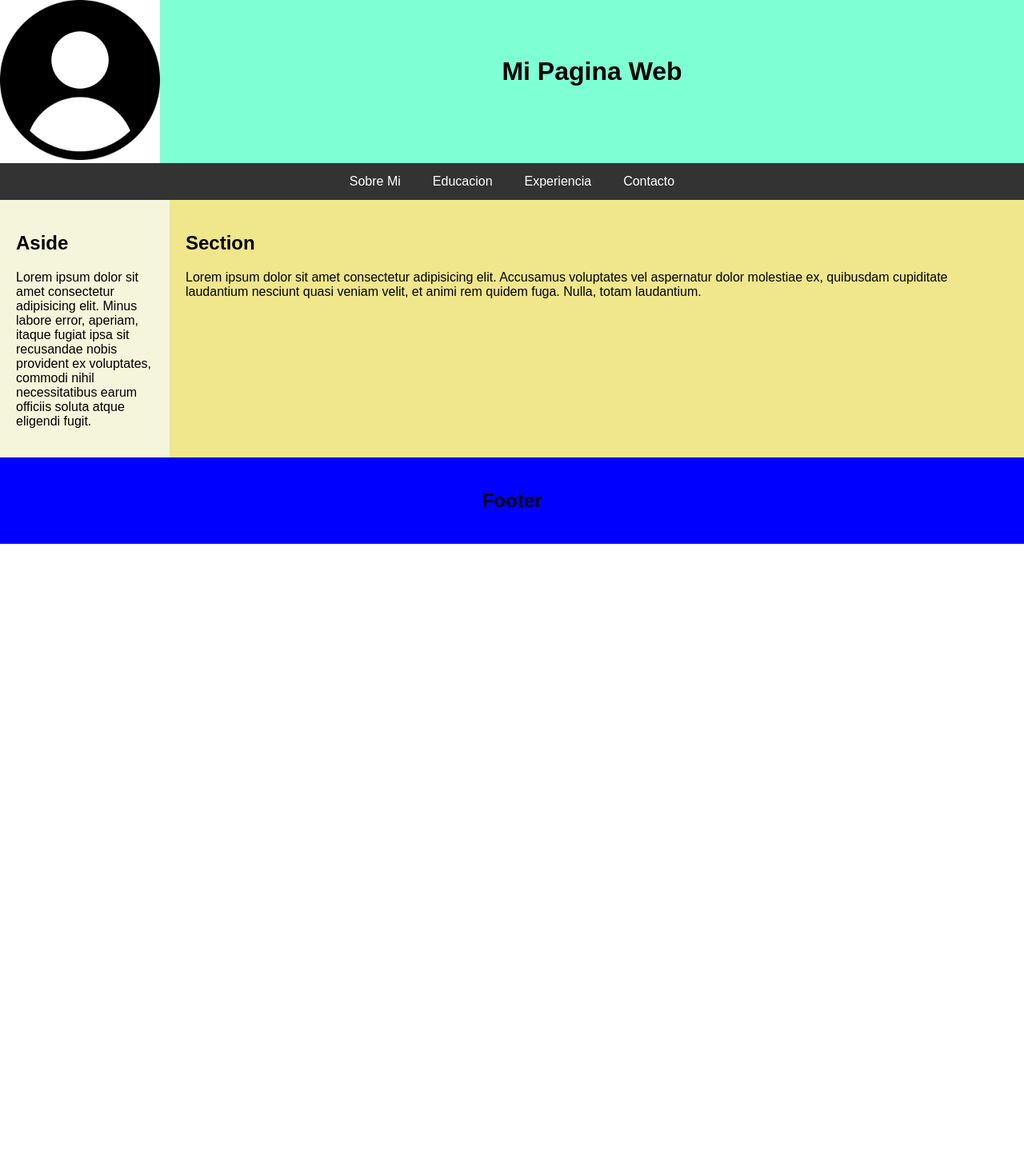
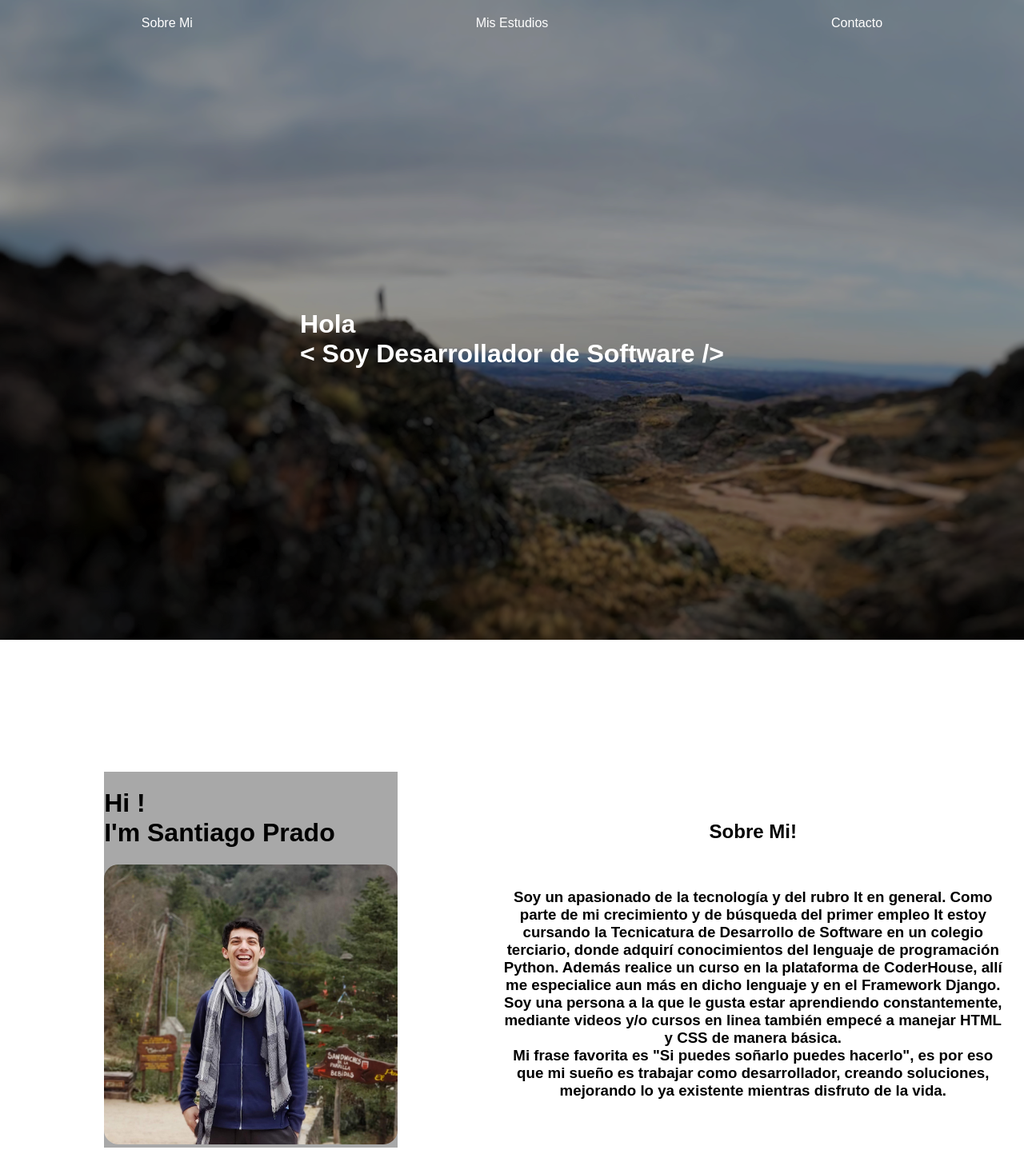
Before and after one commit to SantyPrado01/HTML, a plain HTML site: page CV-WEB/index.html in a window 1280 px wide. Shown: the top 1438 px of the page at 80% size. Before the commit the page ends 800 px from the top, so only its background shows below. Drawn offline with Linux system fonts and the light colour scheme.

Commit message:
Progreso a windows

```diff
--- a/CV-WEB/css/style.css
+++ b/CV-WEB/css/style.css
@@ -1,65 +1,118 @@
-*{
-    box-sizing: border-box;
-}
-@media screen and (max-width: 700px){
-    nav, .row-1{
-        flex-direction: column;
-    }
+body{
+    background-color:rgb(255, 255, 255);
+    font-family: Arial, Helvetica, sans-serif;
+    padding: 0;
+    margin: 0;
+    height: 100%;
+    display: flex;
+    flex-direction:column ;
+
 }
 
 
-body{
-    font-family: Arial, Helvetica, sans-serif;
-    margin:0;
-    padding: 0;
+/* Comienzo Presentacion */
+
+.flex-presentacion{
+    background-image: url('presentacion.png');
+    height: 100vh;
 }
-.row-1{
+
+nav{
+    padding-top: 20px;
+    height: 1vh;
     display: flex;
-    flex-wrap: wrap;
+    justify-content: space-around;
+}
+
+a{
+    text-decoration: none;
+    color: white;
+}
+
+.text-presentacion{
+    color: white;
+    height: 99vh;
+
+    display:flex;
+    justify-content: center;
+    align-items: center;
+}
+
+/* Fin Presentacion */
+
+/* Comienzo Sobre Mi */
+
+.flex-sobremi{
+    background-color: rgb(255, 255, 255);
+    display: flex;
+    height: 100vh;
+}
+
+.flex-item-right{
+    display: flex;
+    flex-direction: column;
+    flex-basis: 50%;
+    justify-content: center;
+    align-items: center;
+}
+.flex-item-right img{
+    border-radius: 5%;
+}
+
+.flex-item-left{
+    margin-right:25px;
+    display: flex;
+    flex-direction: column;
+    flex-basis: 50%;
+    justify-content: center;
+    align-items: center;
+    text-align: center;
 }
 .img-perfil{
-    flex: 40%;
-    height: 200px;
+    background-color: #a8a8a8;
 }
 
-header{
-    flex: 60%;
-    padding: 50px;
-    background-color: aquamarine;
-    text-align: center;
+/* Fin Sobre Mi */
+
+/* Comienzo Contacto */
+
+.flex-contacto{
+    background-color: #707070;
+    height: 100vh;
+
+
+    display:flex;
+    justify-content: center;
+    align-items: center;
 }
 
-nav {
-    display: flex;
+.redes-sociales{
+    display:flex;
     justify-content: center;
-    background-color: #333;
+    align-items: center;
+}
 
-}
-nav a {
-    text-align: center;
-    color: white;
-    padding: 14px 20px;
-    text-decoration: none;
+.redes-sociales img{
+
+    height: 50px;
+
 
 }
 
-.row-2{
-    display: flex;
-    flex-wrap: wrap;
-}
-aside{
-    flex:30px;
-    background-color: beige;
-    padding: 20px;
+/* Fin Contacto */
+
+
+
+
+h2{
+    text-align: center;
+    color: rgb(0, 0, 0);
 }
 
-section{
-    flex: 70%;
-    background-color: khaki;
-    padding: 20px;
+footer{
+    display: flex;
+    justify-content: center;
+    align-items: center;
+    height: 90px;
+    background-color: #3e3e3e;
 }
-footer{
-    padding: 20px;
-    text-align: center;
-    background-color: blue;
-}
--- a/CV-WEB/index.html
+++ b/CV-WEB/index.html
@@ -4,49 +4,65 @@
     <meta charset="UTF-8">
     <meta http-equiv="X-UA-Compatible" content="IE=edge">
     <meta name="viewport" content="width=device-width, initial-scale=1.0">
-    <link rel="stylesheet" type= "text/css" href="css/style.css">
-    <title>Proyecto-CV</title>
+    <link href="Css/style.css" rel="stylesheet" type="text/css">
+    <title>Mi Web</title>
 </head>
 <body>
-    <div class="row-1">
-        <div>
-            <img class = "img-perfil" src="css/Icon.jpg" />
+
+    <div class="flex-presentacion">
+
+        <header>
+
+            <nav>
+                <a href="#sobre-mi">Sobre Mi</a>
+                <a href="#">Mis Estudios</a>
+                <a href="#">Contacto</a>
+            </nav>
+            <div class="text-presentacion">
+                <h1> <strong> Hola</strong> <br> < Soy Desarrollador de Software />  </h1>
+            </div>
+
+
+        </header>
+    </div>
+
+    <div class="flex-sobremi">
+        <div class="flex-item-right">
+
+            <div class="img-perfil">
+                <h1>Hi ! <br> I'm Santiago Prado</h1>
+                <img src="Css/img-perfil.jpg" style="height: 350px;">
+            </div>
         </div>
-        <header>
-            <h1>Mi Pagina Web</h1>
-        </header>
+
+        <div class="flex-item-left">
+            <div class="text-sobremi">
+                <h2>Sobre Mi!</h2><br>
+                <h3>Soy un apasionado de la tecnología y del rubro It en general. Como parte de mi crecimiento y de búsqueda del primer empleo It estoy cursando la Tecnicatura de Desarrollo de Software en un colegio terciario, donde adquirí conocimientos del lenguaje de programación Python. Además realice un curso en la plataforma de CoderHouse, allí me especialice aun más en dicho lenguaje y en el Framework Django.
+                Soy una persona a la que le gusta estar aprendiendo constantemente, mediante videos y/o cursos en linea también empecé a manejar HTML y CSS de manera básica.<br>
+                Mi frase favorita es <strong>"Si puedes soñarlo puedes hacerlo"</strong>, es por eso que mi sueño es trabajar como desarrollador, creando soluciones, mejorando lo ya existente mientras disfruto de la vida.</h3>
+
+            </div>
+
+        </div>
 
     </div>
-    <nav>
-        <a href="#">Sobre Mi</a>
-        <a href="#">Educacion</a>
-        <a href="#">Experiencia</a>
-        <a href="#">Contacto</a>
-    </nav>
-    <div class="row-2">
-        <aside>
-            <h2>
-                Aside
-            </h2>
-            <p>
-                Lorem ipsum dolor sit amet consectetur adipisicing elit. Minus labore error, aperiam, itaque fugiat ipsa sit recusandae nobis provident ex voluptates, commodi nihil necessitatibus earum officiis soluta atque eligendi fugit.
-            </p>
-        </aside>
 
-        <section>
-            <h2>
-                Section
-            </h2>
-            <p>
-                Lorem ipsum dolor sit amet consectetur adipisicing elit. Accusamus voluptates vel aspernatur dolor molestiae ex, quibusdam cupiditate laudantium nesciunt quasi veniam velit, et animi rem quidem fuga. Nulla, totam laudantium.
-            </p>
-        </section>
+    <div class="flex-contacto">
+
+        <h2>Connect With Me<br></h2>
+
+        <div class="redes-sociales">
+            <a href=""><img src="Css/Icon-Instagram.png" ></a>
+            <a href=""><img src="Css/Icon-Linkedin.png" ></a>
+            <a href=""><img src="Css/Icon-Mail.png" ></a>
+        </div>
+
     </div>
+
     <footer>
-        <h2>Footer</h2>
+        <h6>Creado por Santiago Prado, todos los derechos reservados</h6>
     </footer>
-
-
 
 </body>
 </html>
```
Also changed, not shown: CV-WEB/css/Icon-Instagram.png (added), CV-WEB/css/Icon-Linkedin.png (added), CV-WEB/css/Icon-Mail.png (added), CV-WEB/css/Icon.jpg (deleted), CV-WEB/css/img-perfil.jpg (added), CV-WEB/css/presentacion.png (added), 2 other files.
